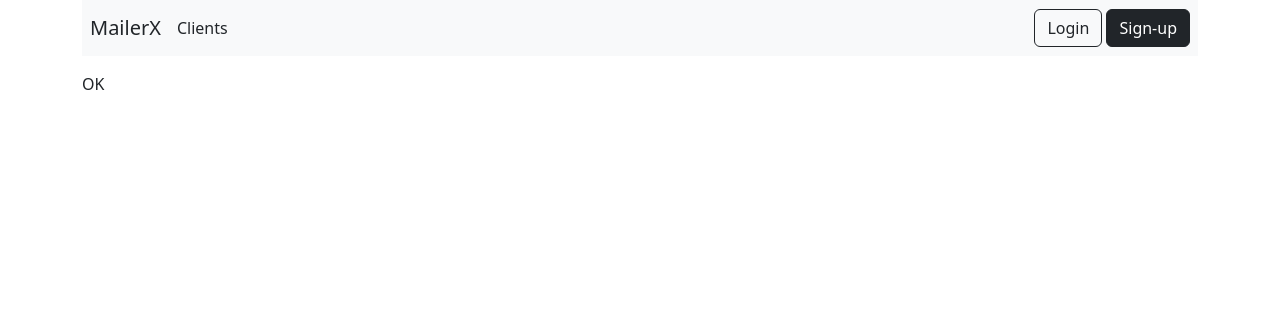
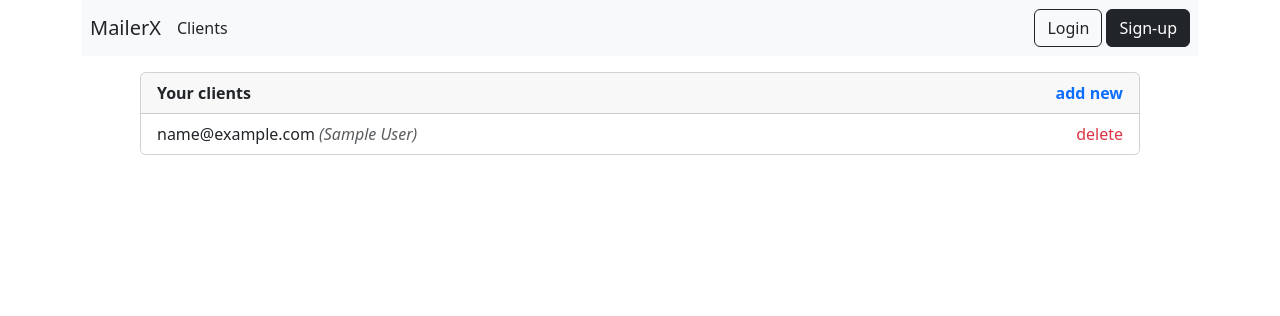
Before and after one commit to github-main-user/mailerx, a Django app: page /clients/ in a window 1280 px wide. Shown: the top 316 px of the page. Run offline with Django 5.2, Linux system fonts and the light colour scheme; tables that the repository leaves empty hold one stand-in row (values such as "Sample post").

Commit message:
feat: add client list element

```diff
--- a/templates/clients/client_list.html
+++ b/templates/clients/client_list.html
@@ -1,3 +1,26 @@
 {% extends "base.html" %}
 {% block title %}{{ block.super }} - Clients{% endblock %}
-{% block content %}<div>OK</div>{% endblock %}
+{% block content %}
+  {% if client_list %}
+    <div class="card mx-auto" style="max-width: 1000px">
+      <div class="d-flex justify-content-between card-header fw-bold">
+        <div>Your clients</div>
+        <div class="text-primary">add new</div>
+      </div>
+      <ul class="list-group list-group-flush">
+        {% for client in client_list %}
+          <li class="list-group-item d-flex justify-content-between">
+            <div>
+              {{ client.email }} <i class="text-muted">({{ client.full_name }})</i>
+            </div>
+            <a class="text-danger text-decoration-none" href="#">delete</a>
+          </li>
+        {% endfor %}
+      </ul>
+    </div>
+  {% else %}
+    <h2>
+      You have no clients. You can <a href="#">add a new one</a> now.
+    </h2>
+  {% endif %}
+{% endblock %}
```
